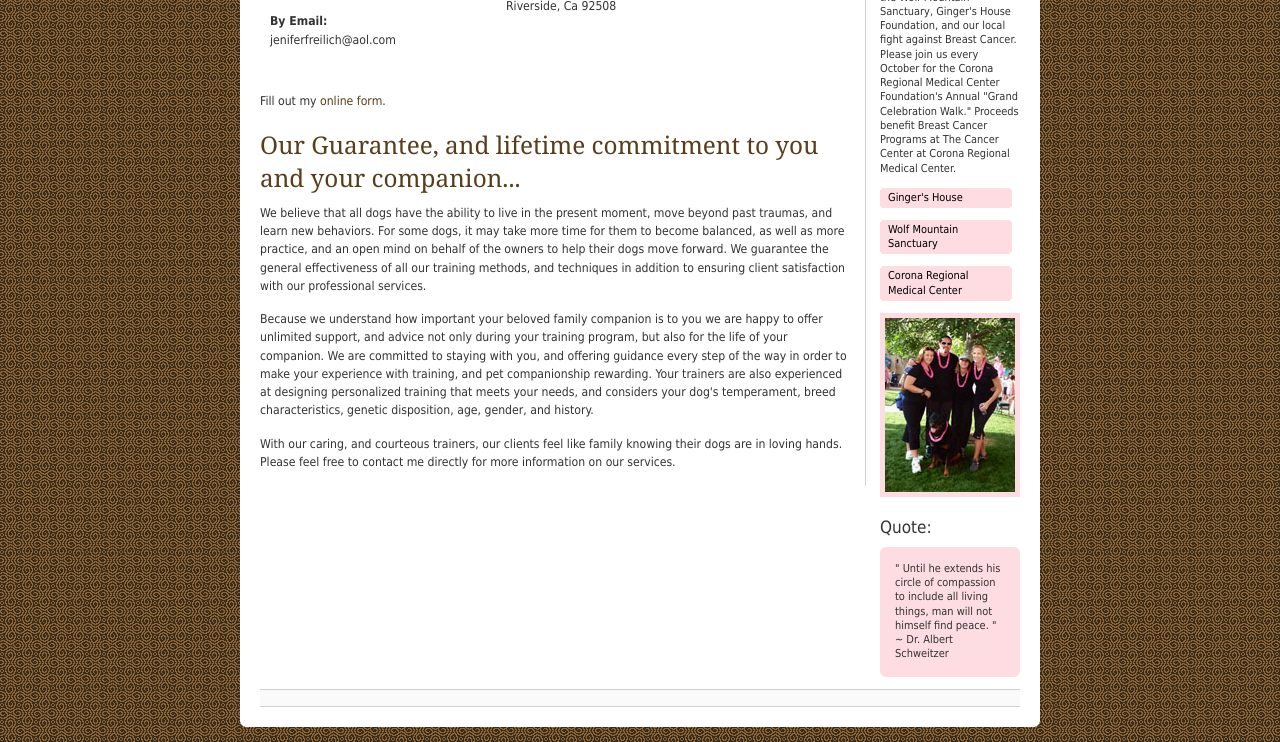
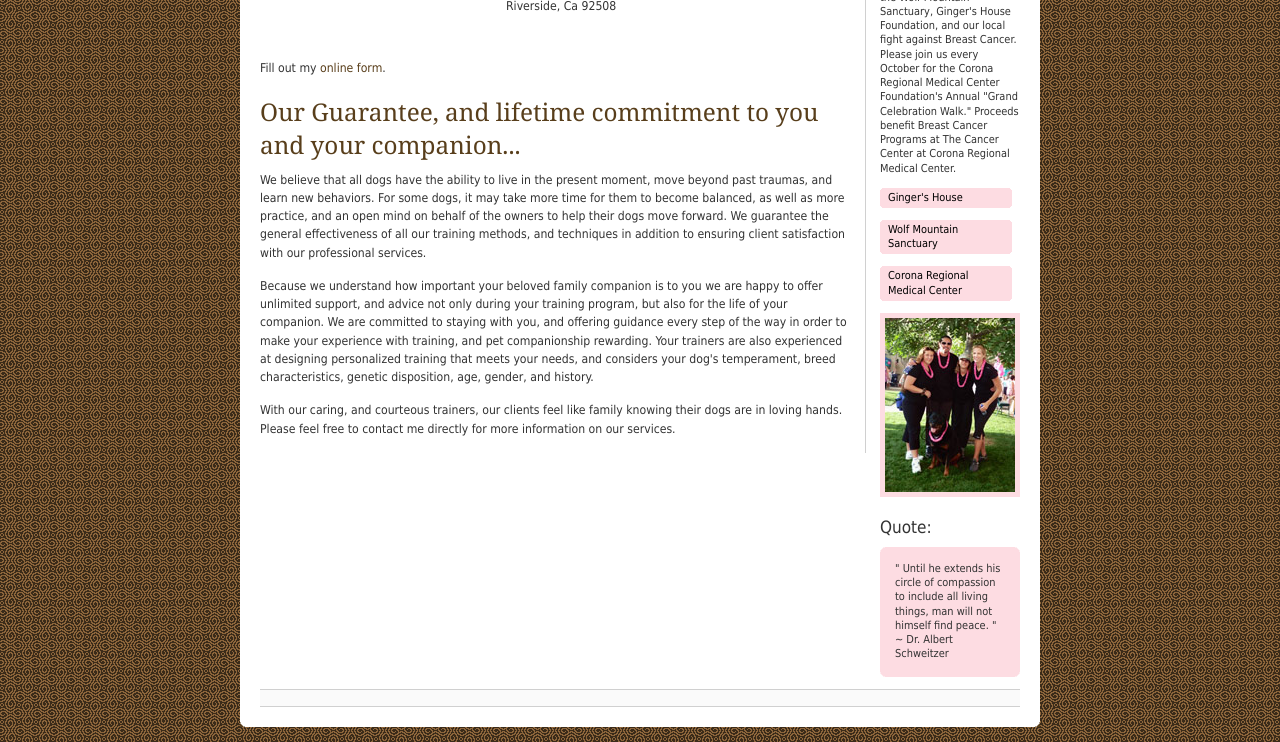
Before and after one commit to jeremyricketts/attheendofyourleash.com, a plain HTML site: page contact.html in a window 1280 px wide. Shown: the part 436-1178 px from the top of the page. Drawn offline with Linux system fonts and the light colour scheme; a script that the page names is missing.

Commit message:
Removed email address

```diff
--- a/contact.html
+++ b/contact.html
@@ -63,8 +63,8 @@
 	<div>
 		<p><strong>By Phone:</strong>
 		<br />951-288-5034</p>
-		<p><strong>By Email:</strong><br />
-		jeniferfreilich@aol.com</p>
+		<!-- <p><strong>By Email:</strong><br />
+		jeniferfreilich@aol.com</p>-->
 	</div>
 	<div>
 		<p><strong>By Mail:</strong><br />
```
